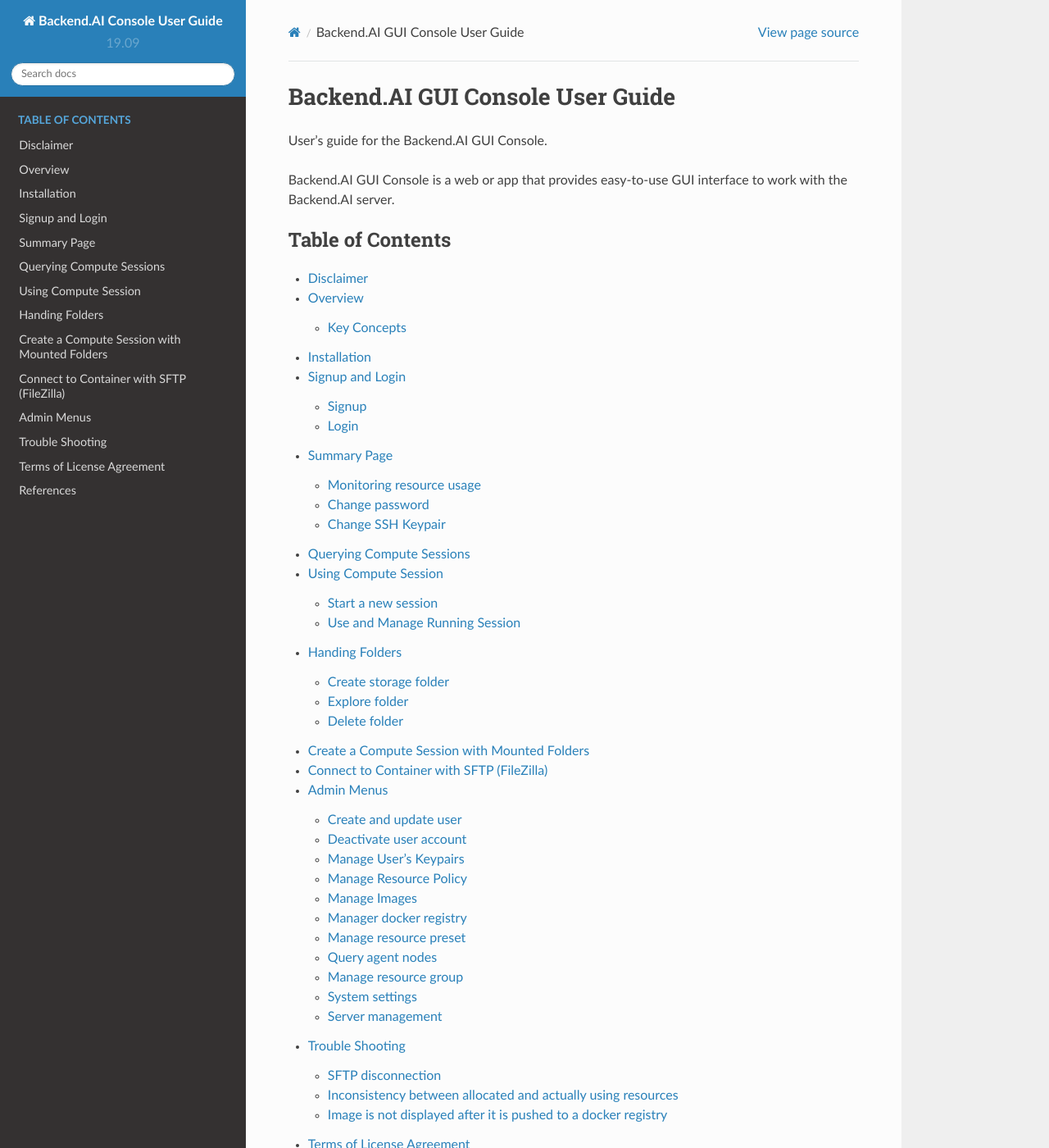
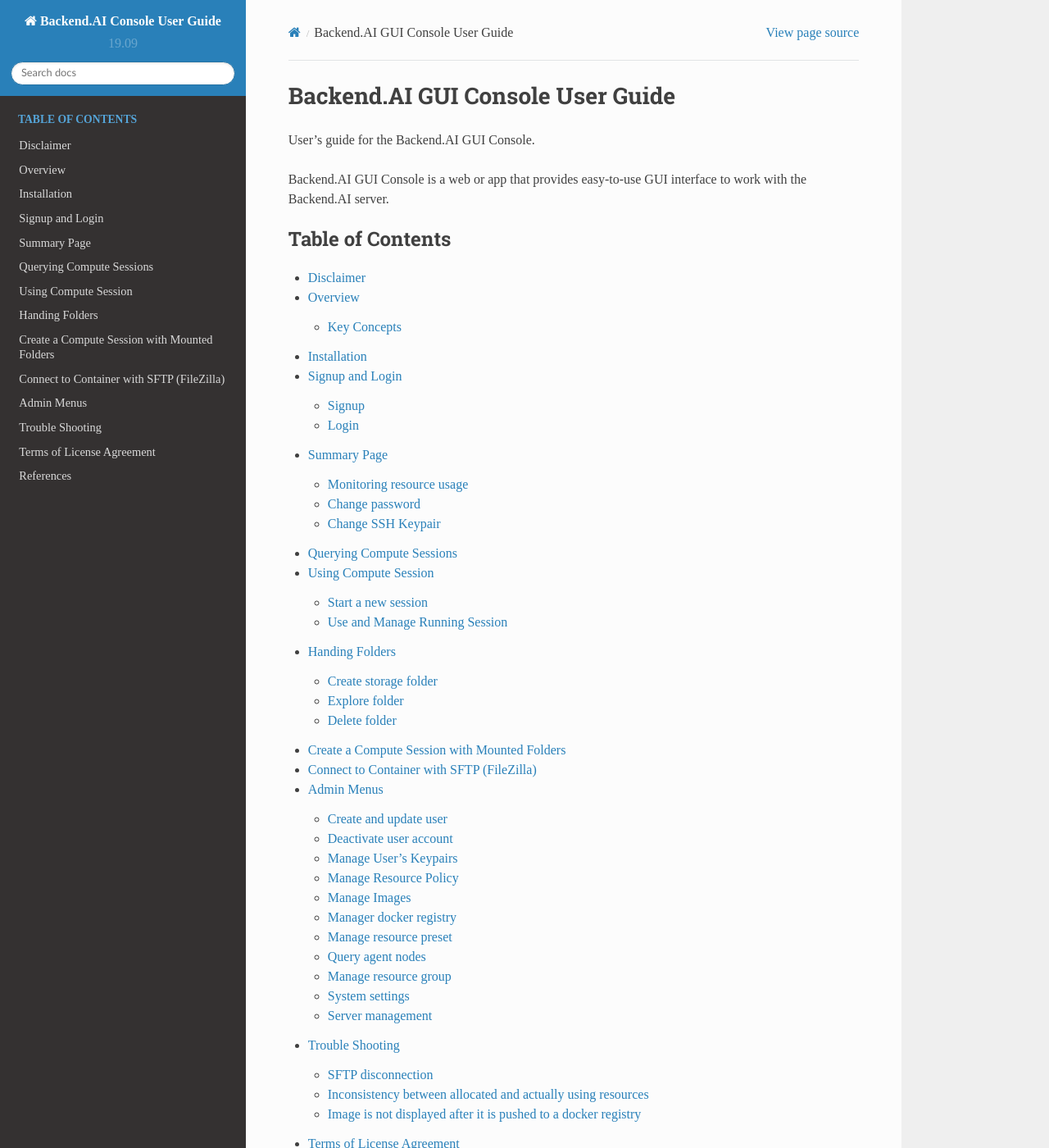
Before and after one commit to lablup/backend.ai-docs-webui, a Sphinx documentation site: the page built from docs/index.rst, in a window 1280 px wide and 1400 px high. Shown: the whole window at 82% size. Built offline with Sphinx 7.4.7 and the Read the Docs theme 2.0.0, drawn with Linux system fonts in a browser that asks for light colours.

Commit message:
fix: add local fonts

```diff
--- /dev/null
+++ b/docs/_static/css/custom.css
@@ -0,0 +1,23 @@
+@font-face {
+  font-family: "Nanum Square Regular";
+  src: url("../fonts/NanumSquareRegular.ttf");
+}
+
+@font-face {
+  font-family: "Nanum Square Light";
+  src: url("../fonts/NanumSquareLight.ttf");
+}
+
+@font-face {
+  font-family: "Nanum Square Bold";
+  src: url("../fonts/NanumSquareBold.ttf");
+}
+
+@font-face {
+  font-family: "Nanum Square ExtraBold";
+  src: url("../fonts/NanumSquareExtraBold.ttf");
+}
+
+body {
+  font-family: "NanumSquare";
+}
--- a/docs/conf.py
+++ b/docs/conf.py
@@ -67,6 +67,7 @@
 # relative to this directory. They are copied after the builtin static files,
 # so a file named "default.css" will overwrite the builtin "default.css".
 html_static_path = ['_static']
+html_css_files = ['css/custom.css']
 
 
 # -- Options for LaTeX output ------------------------------------------------
```
Also changed, not shown: docs/_static/fonts/NanumSquareBold.ttf (added), docs/_static/fonts/NanumSquareExtraBold.ttf (added), docs/_static/fonts/NanumSquareLight.ttf (added), docs/_static/fonts/NanumSquareRegular.ttf (added).
